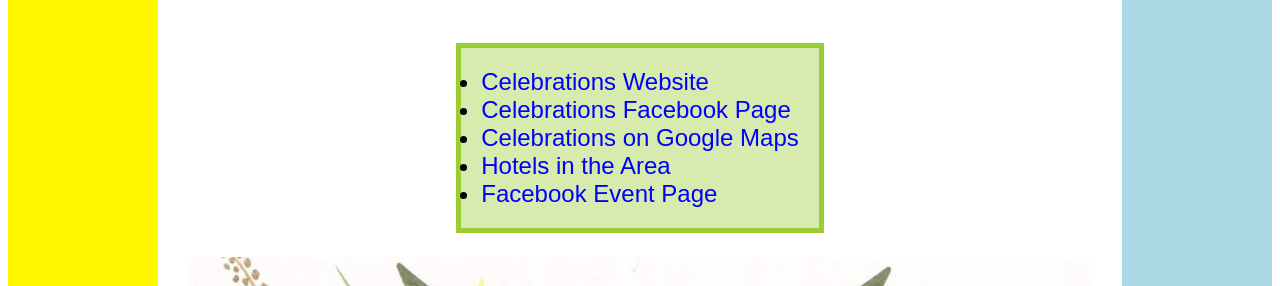
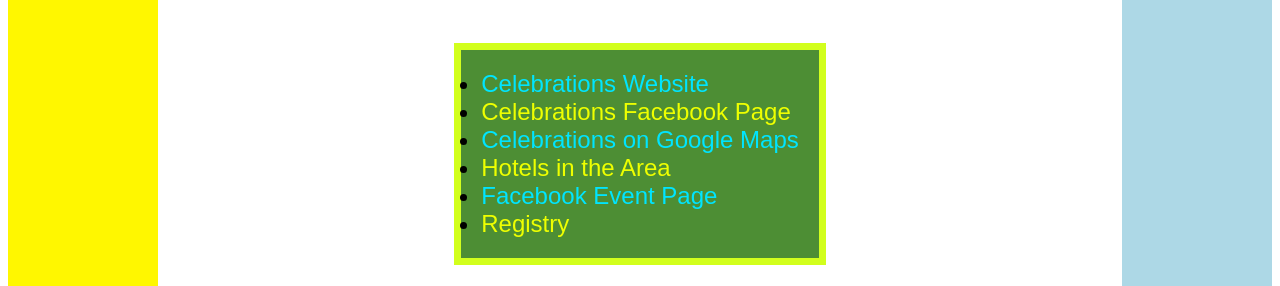
Before and after one commit to bwilkins96/Wedding-Website, a plain HTML site: page Page_3.html in a window 1280 px wide. Shown: the part 344-630 px from the top of the page. Drawn offline with Linux system fonts and the light colour scheme.

Commit message:
Link page changes

```diff
--- a/Page_3.html
+++ b/Page_3.html
@@ -26,10 +26,11 @@
         <ul class="helpful">
 
             <li> <a class="b" href="https://celebrationsbbg.com/" target = "_blank" alt="Celebrations-Site"> Celebrations Website  </a> </li>
-            <li> <a class="b" href="https://www.facebook.com/CelebrationsBBG/" target = "_blank" alt="Celebrations-Facebook"> Celebrations Facebook Page </a> </li>
+            <li> <a class="b2" href="https://www.facebook.com/CelebrationsBBG/" target = "_blank" alt="Celebrations-Facebook"> Celebrations Facebook Page </a> </li>
             <li> <a class="b" href="https://www.google.com/maps/place/Celebrations+Bar,+Banquet,+and+Grill/@40.4980049,-80.2668597,11z/data=!4m5!3m4!1s0x88345b17e275c6d7:0xbac65a340baee11a!8m2!3d40.436558!4d-80.254276" target = "_blank" alt="Celebrations-Map"> Celebrations on Google Maps  </a> </li>
-            <li> <a class="b" href="https://www.google.com/maps/search/Hotels/@40.463781,-80.2482648,12z/data=!4m11!2m10!3m5!2sCelebrations+Bar,+Banquet,+and+Grill!3s0x88345b17e275c6d7:0xbac65a340baee11a!4m2!1d-80.254276!2d40.436558!5m2!5m1!1s2022-08-26!6e3" target = "_blank" alt="Hotels"> Hotels in the Area  </a> </li>
+            <li> <a class="b2" href="https://www.google.com/maps/search/Hotels/@40.463781,-80.2482648,12z/data=!4m11!2m10!3m5!2sCelebrations+Bar,+Banquet,+and+Grill!3s0x88345b17e275c6d7:0xbac65a340baee11a!4m2!1d-80.254276!2d40.436558!5m2!5m1!1s2022-08-26!6e3" target = "_blank" alt="Hotels"> Hotels in the Area  </a> </li>
             <li> <a class="b" href="https://www.facebook.com/events/1023713751859932" target = "_blank" alt="Facebook-Page"> Facebook Event Page  </a> </li>
+            <li> <a class="b2" href="www.zola.com/registry/wilkinswaldenwedding" target = "_blank" alt="Registry"> Registry </a> </li>
 
         </ul>
 
--- a/project.css
+++ b/project.css
@@ -76,15 +76,20 @@
 
 .helpful {
     font-size: x-large;
-    border: solid 5px  yellowgreen;
+    border: solid 7px  rgb(210, 255, 29);
     padding: 20px ;
     padding-left: 20px;
-    background-color: rgba(153, 205, 50, 0.395);
+    background-color: rgba(32, 113, 0, 0.795);
 }
 
 .b {
     text-decoration: none;
-    color: blue;
+    color: rgb(0, 229, 255);
+}
+
+.b2 {
+    text-decoration: none;
+    color: rgb(238, 255, 0);
 }
 
 h1 {
```
